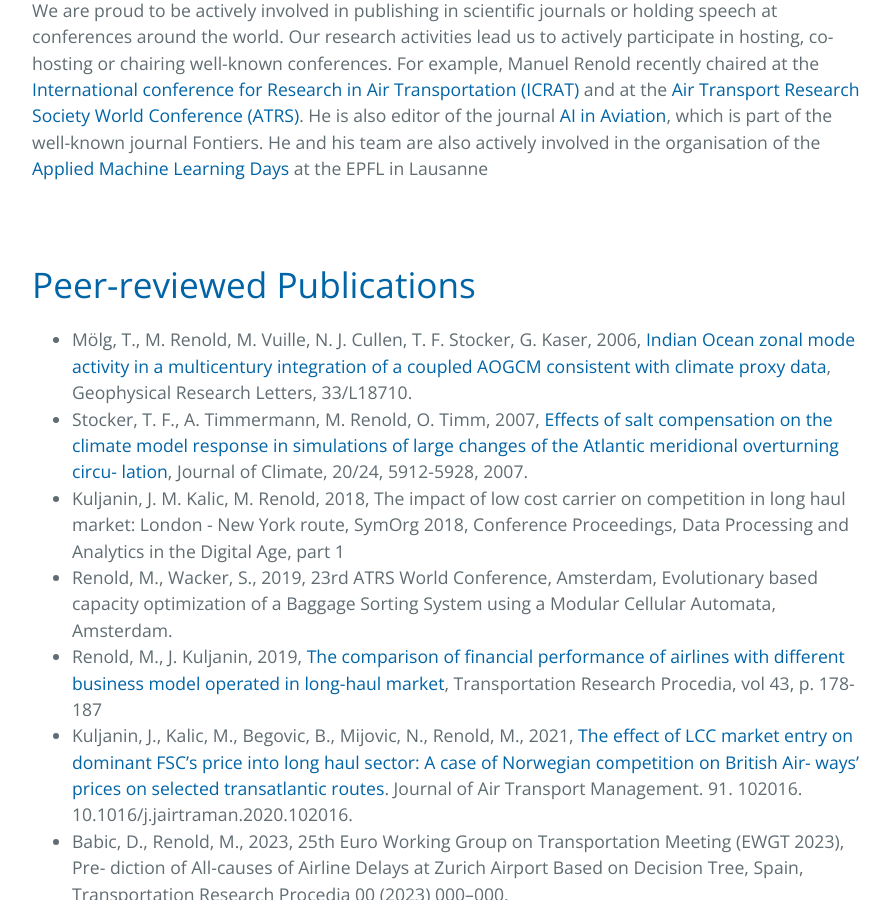
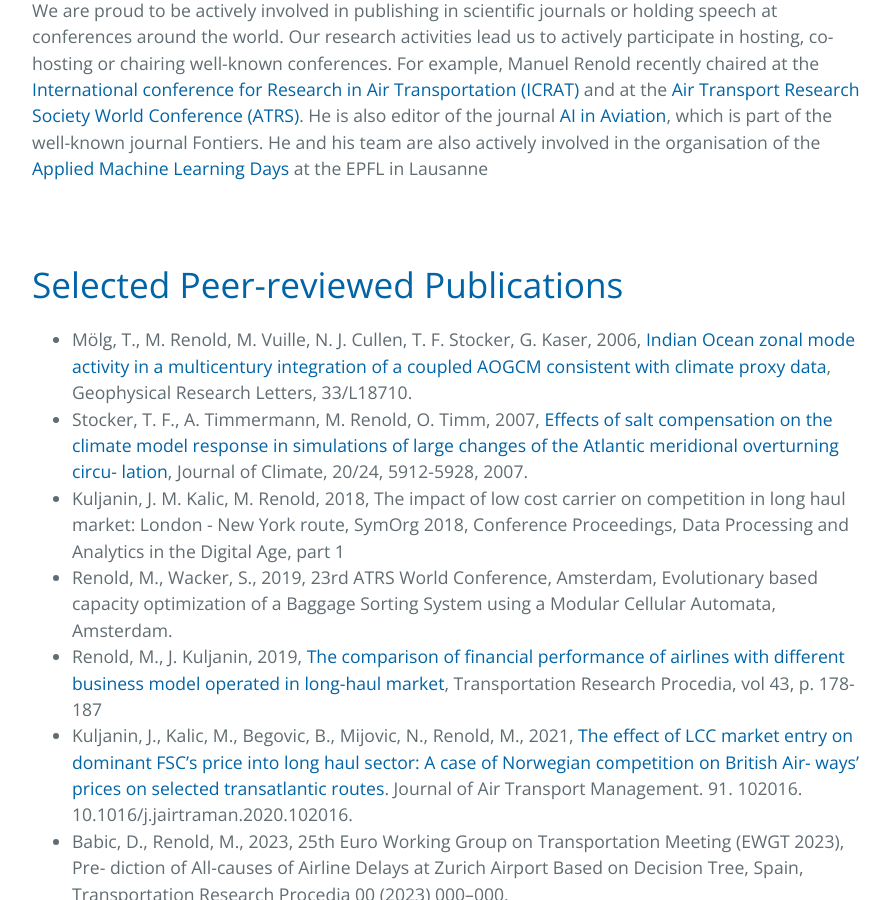
Before and after one commit to CyberneticLearningSystems/CyberneticLearningSystems.github.io, a Jekyll site: the page built from pages/publications.md, in a window 1280 px wide and 900 px high, scrolled down 620 px. Shown: the whole window, without its empty margins (192-1082 px from the left). Built offline with Jekyll 4.4.1, drawn with Linux system fonts in a browser that asks for light colours.

Commit message:
File changed

```diff
--- a/pages/publications.md
+++ b/pages/publications.md
@@ -14,7 +14,7 @@
   <p style="color:white;">ONLY_HERE_AS_SPACER</p>
 </html>
 
-# Peer-reviewed Publications
+# Selected Peer-reviewed Publications
 
 - Mölg, T., M. Renold, M. Vuille, N. J. Cullen, T. F. Stocker, G. Kaser, 2006, [Indian Ocean zonal mode activity in a multicentury integration of a coupled AOGCM consistent with climate proxy data](https://digitalcollection.zhaw.ch/handle/11475/14096), Geophysical Research Letters, 33/L18710.
 - Stocker, T. F., A. Timmermann, M. Renold, O. Timm, 2007, [Effects of salt compensation on the climate model response in simulations of large changes of the Atlantic meridional overturning circu- lation](https://digitalcollection.zhaw.ch/handle/11475/14085), Journal of Climate, 20/24, 5912-5928, 2007.
```
